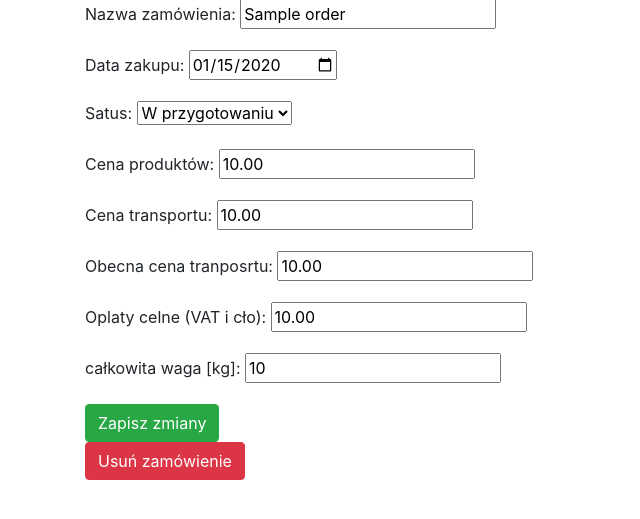
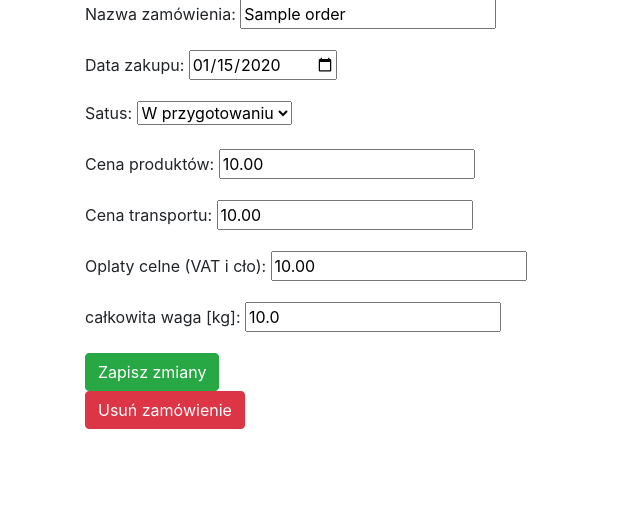
Before and after one commit to Gryzmol88/DragonOrder, a Django app: page /edit_order/1/ in a window 1280 px wide. Shown: the part 146-665 px from the top of the page, without its empty margins (0-640 px from the left). Run offline with Django 4.2, Linux system fonts and the light colour scheme; tables that the repository leaves empty hold one stand-in row (values such as "Sample post"); some libraries are stand-ins or nearby versions.

```diff
--- a/order/forms.py
+++ b/order/forms.py
@@ -6,7 +6,7 @@ class OrderForm(forms.ModelForm):
         model = Order
 
         fields = ['name', 'date_of_order', 'status', 'product_price',
-                  'transport_price', 'current_transport_price',
+                  'transport_price',
                   'customs_price', 'total_weight']
 
         labels = {
@@ -15,12 +15,12 @@ class OrderForm(forms.ModelForm):
             'status': 'Satus',
             'product_price': 'Cena produktów:',
             'transport_price': 'Cena transportu',
-            'current_transport_price': 'Obecna cena tranposrtu',
             'customs_price': 'Oplaty celne (VAT i cło)',
             'total_weight': 'całkowita waga [kg]',
         }
 
         widgets = {'date_of_order': forms.NumberInput(attrs={'type': 'date'})}
+
 
 class ProductForm(forms.ModelForm):
     class Meta:
--- a/order/models.py
+++ b/order/models.py
@@ -1,5 +1,6 @@
 from django.db import models
 from djmoney.models.fields import MoneyField
+
 
 
 class Order(models.Model):
@@ -10,19 +11,26 @@ class Order(models.Model):
         ('Dostarczono', 'Dostarczono'),
          )
 
-    CURRENT_CHOICES = (
-        ('PLN', 'PLN'),
-        ('USD', 'USD'),
-    )
 
     name = models.CharField(max_length=200)
     date_of_order = models.DateField()
     status = models.CharField(max_length=15, choices=STATUS_CHOICES_ORDER, default='W przygotowaniu')
+    #Koszt wszystkich produktow w USD
     product_price = MoneyField(max_digits=8, decimal_places=2, default_currency='USD')
+    #Koszt samego transportu w PLN lub USD
     transport_price = MoneyField(max_digits=8, decimal_places=2, default_currency='USD')
-    current_transport_price = MoneyField(max_digits=8, decimal_places=2, default_currency='USD')
-    customs_price = MoneyField(max_digits=8, decimal_places=2, default_currency='USD')
-    total_weight = models.IntegerField()
+    #Całkowita waga zamówienia
+    total_weight = models.FloatField()
+    #Całkowita ilość produktów.
+    all_items = models.IntegerField(default=0)
+    #Koszt transportu i cła
+    total_transport_price = MoneyField(max_digits=8, decimal_places=2, default_currency='PLN', default=0)
+    #Koszt opłat celnych
+    customs_price = MoneyField(max_digits=8, decimal_places=2, default_currency='PLN', default=0)
+    #opłaty dodatkowe za kg w PLN
+    fee_per_kg = MoneyField(max_digits=8, decimal_places=2, default_currency='PLN', default=0)
+    #Całkowity koszt z oplatami w PLN
+    total_price = MoneyField(max_digits=8, decimal_places=2, default_currency='PLN', default=0)
 
     class Meta:
         ordering = ('-date_of_order',)
--- a/order/templates/order/order_list.html
+++ b/order/templates/order/order_list.html
@@ -29,6 +29,7 @@
         <th>Data</th>
         <th>Status</th>
         <th>Cena</th>
+        <th>Ilość produktów</th>
         <th>Akcja</th>
       </tr>
     </thead>
@@ -39,6 +40,7 @@
         <td>{{ order.date_of_order }}</td>
         <td>{{ order.status }}</td>
         <td>{{ order.product_price }}</td>
+        <td>{{ order.all_items }}</td>
         <td><a href="{% url 'order:edit_order' order.id %}" class="btn btn-info">Edytuj zamówienie</a></td>
     </tbody>
       {% endfor %}
--- a/order/urls.py
+++ b/order/urls.py
@@ -12,4 +12,5 @@ urlpatterns = [
     path('delete_order/<int:order_id>/', views.delete_order, name='delete_order'),
     path('edit_product/<int:product_id>/', views.edit_product, name='edit_product'),
     path('delete_product/<int:product_id>/', views.delete_product, name='delete_product'),
+
 ]
--- a/order/views.py
+++ b/order/views.py
@@ -16,6 +16,8 @@ def order_list(request):
         orders = paginator.page(1)
     except EmptyPage:
         orders = paginator.page(paginator.num_pages)
+    #Odświeżenie bazy danych
+    refresh_order()
     context = {'orders': orders, 'page': page}
     return render(request, 'order/order_list.html', context)
 
@@ -92,3 +94,13 @@ def delete_product(request, product_id):
     product.delete()
     context = {'product': product, 'order_products': order_products}
     return render(request, 'order/delete_product.html', context)
+
+def refresh_order():
+    orders = Order.objects.all()
+    for order in orders:
+        products = Product.objects.filter(order=order.id)
+        all_items = 0
+        for product in products:
+            all_items += product.quantity
+        order.all_items = all_items
+        order.save()
```
Also changed, not shown: order/counter.py (added), order/migrations/0001_initial.py (deleted).
